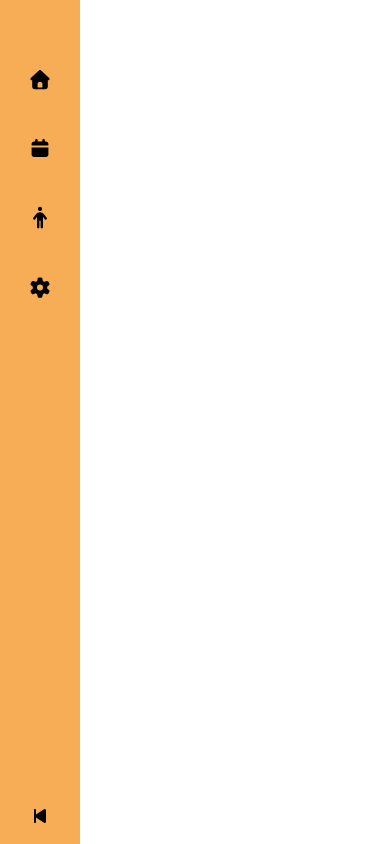
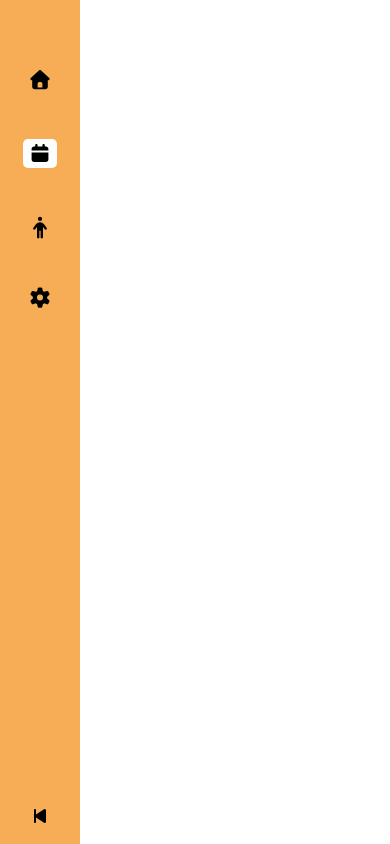
Before and after one commit to VincentOosterom/Eindopdracht-Frontend, a React (Vite) app: page /dashboard/1/agenda in a window 390 px wide. Built offline with nearby package versions, Linux system fonts and the light colour scheme; a web font is replaced by a local one.

Commit message:
CSS gewijzigd

```diff
--- a/src/components/Sidebar/Sidebar.css
+++ b/src/components/Sidebar/Sidebar.css
@@ -1,3 +1,5 @@
+/* ========== SIDEBAR ========== */
+
 .sidebar {
     display: flex;
     flex-direction: column;
@@ -66,7 +68,7 @@
 }
 
 
-/*Active link*/
+/* ========== Active link ========== */
 .active-sidebar {
     border-radius: 10px;
     padding: 10px;
@@ -78,7 +80,8 @@
 
 
 
-/*MEDIA QUERIES*/
+/* ========== MEDIA QUERIES ========== */
+
 @media (max-width: 480px) {
     .sidebar {
         max-width: 80px;
@@ -99,7 +102,6 @@
         flex-direction: column;
         align-items: center;
         justify-content: center;
-
     }
 
     .nav-sidebar ul li a {
@@ -115,8 +117,6 @@
 
     .nav-sidebar ul li .icon{
         margin: 0 auto;
-
-
     }
 
     .nav-sidebar ul li span{
@@ -128,9 +128,9 @@
     }
 
     .active-sidebar {
-        border-radius: 0;
-        padding: 0;
-        background-color: var(--color-primary);
+        border-radius: 5px;
+        padding: 5px;
+        background-color: var(--color-bg);
     }
 
 
--- a/src/pages/CompanyPage/CompanyPage.css
+++ b/src/pages/CompanyPage/CompanyPage.css
@@ -1,3 +1,5 @@
+/* ========== Company Header ========== */
+
 .company-page-header {
     height: 100vh;
     background: linear-gradient(0deg, #000 12.02%, #F6AD55 100%);
@@ -23,6 +25,8 @@
     color: white;
 }
 
+
+/* ========== MEDIA QUERIES ========== */
 @media screen and (max-width: 480px) {
 
     .companies-page {
--- a/src/pages/Homepage/Homepage.css
+++ b/src/pages/Homepage/Homepage.css
@@ -17,13 +17,13 @@
 /* ========== SECTION 1 ========== */
 
 .search-result{
-    display: grid;
-    grid-template-columns: 1fr 1fr;
+    display: flex;
     flex-direction: row;
     align-items: center;
     justify-content: center;
     gap: 2rem;
     margin-bottom: 100px;
+    flex-wrap: wrap;
 }
 
 /* ========== SECTION 2 ========== */
@@ -35,6 +35,7 @@
     justify-content: center;
     gap: 1rem;
     margin: 0 1rem;
+    flex-wrap: wrap;
 }
 
 
--- a/src/pages/Inloggen/Inloggen.css
+++ b/src/pages/Inloggen/Inloggen.css
@@ -1,3 +1,5 @@
+/* ========== LOGIN PAGE ========== */
+
 .login-page{
     background: linear-gradient(0deg, #000 12.02%, #F6AD55 100%);
     display: flex;
@@ -71,6 +73,8 @@
     color: white;
 }
 
+
+/* ========== MEDIA QUERIES ========== */
 @media (max-width: 480px) {
     .login-container{
         max-width: 350px;
--- a/src/pages/Registeren/Registeren.css
+++ b/src/pages/Registeren/Registeren.css
@@ -1,4 +1,6 @@
-.registeren-header {
+/* ========== REGISTER  ========== */
+
+.register-header {
     background: linear-gradient(0deg, #000 12.02%, #F6AD55 100%);
     padding: 0 20px;
 }
--- a/src/pages/Registeren/Registeren.jsx
+++ b/src/pages/Registeren/Registeren.jsx
@@ -7,7 +7,7 @@ import Footer from "../../components/Footer/Footer.jsx";
 function Register() {
     return (
         <>
-            <header className="registeren-header">
+            <header className="register-header">
                 <NavBar/>
                 <div className="register">
                     <div className="register-title">
```
